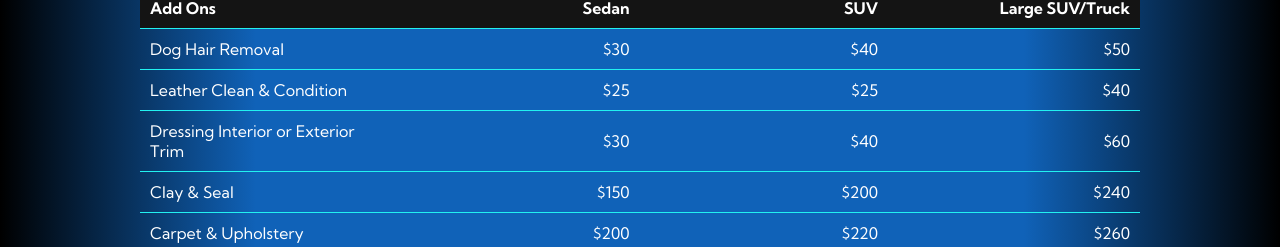
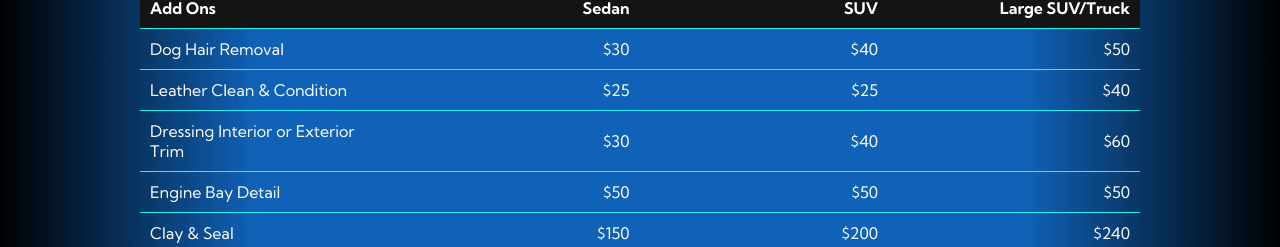
Before and after one commit to GLADDetailing/gladdetailing.github.io, a plain HTML site: page packages.html in a window 1280 px wide. Shown: the part 705-952 px from the top of the page. Drawn offline with nearby package versions, Linux system fonts and the light colour scheme.

Commit message:
Update packages.html

```diff
--- a/packages.html
+++ b/packages.html
@@ -197,6 +197,12 @@
           <td>$60</td>
           </tr>
           <tr>
+          <td>Engine Bay Detail</td>
+          <td>$50</td>
+          <td>$50</td>
+          <td>$50</td>
+          </tr>
+          <tr>
           <td>Clay & Seal</td>
           <td>$150</td>
           <td>$200</td>
```
